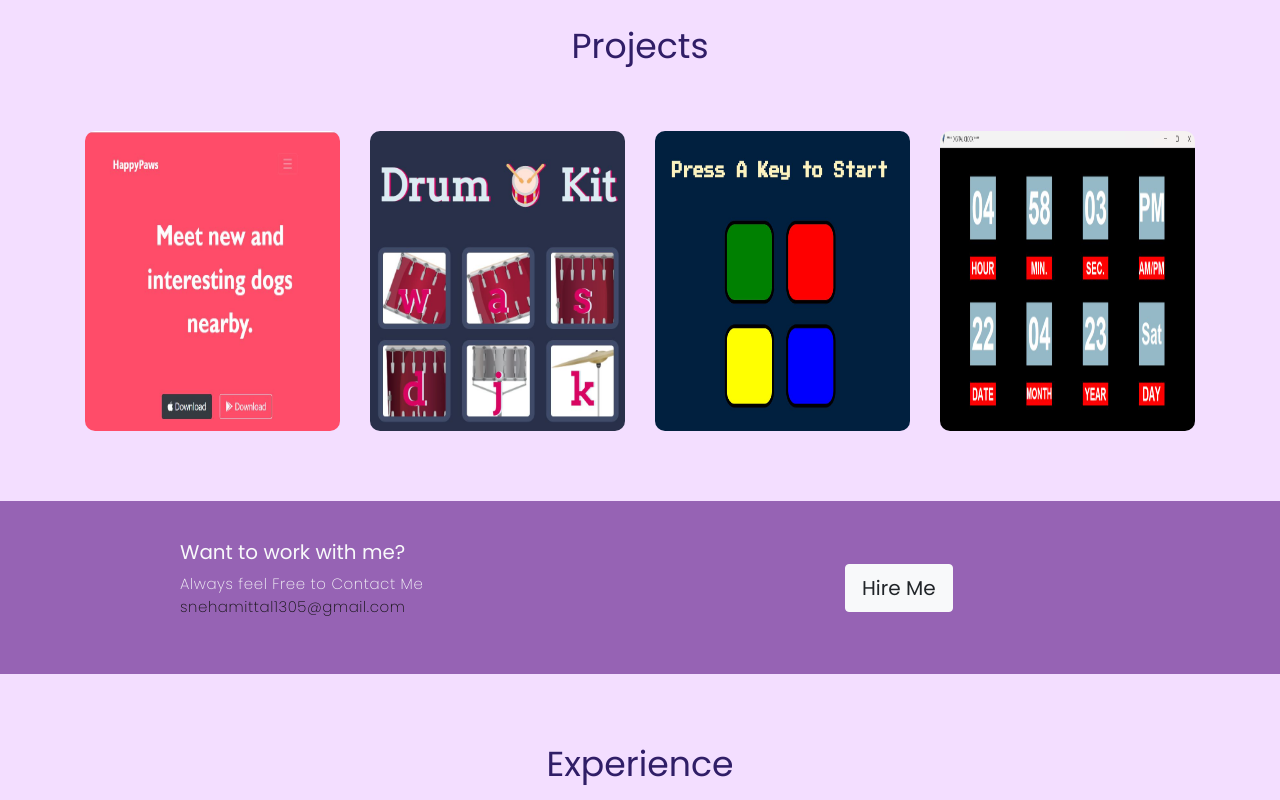
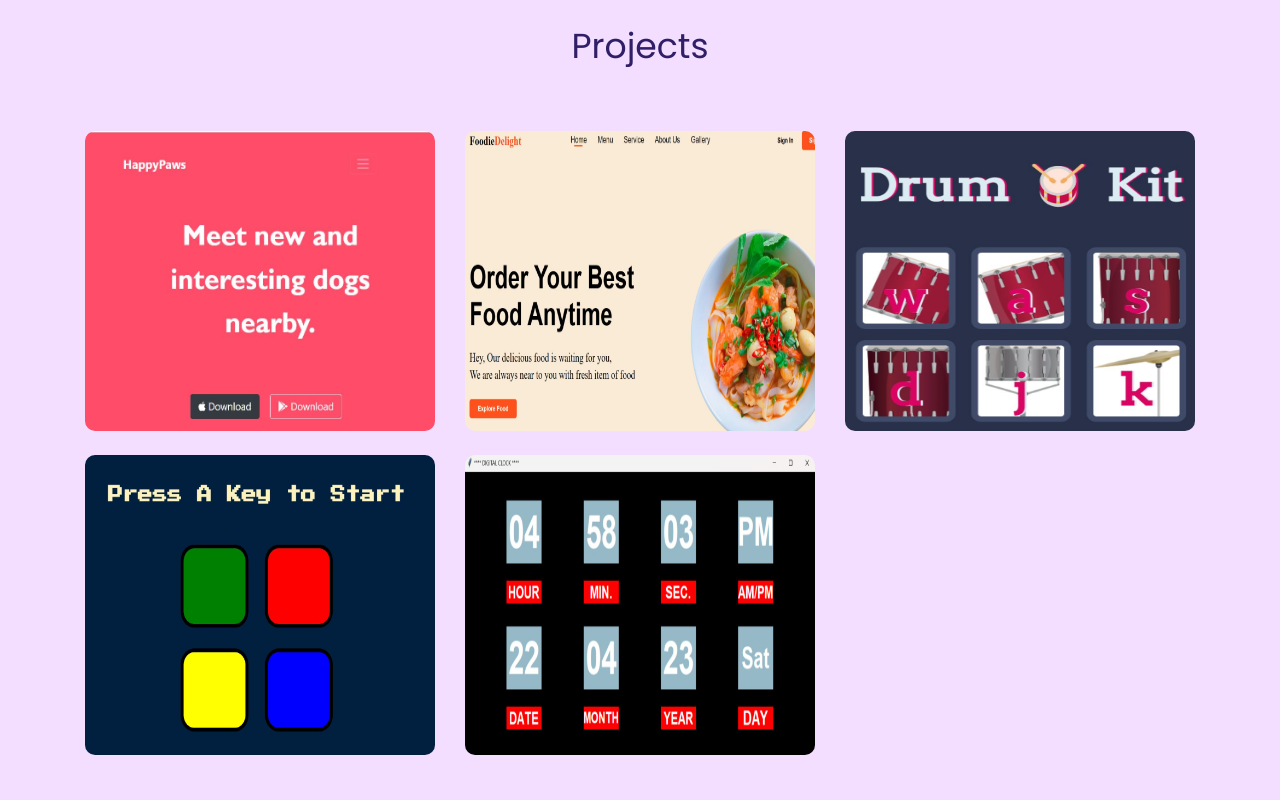
Before and after one commit to Sneha-Mittal88293/Portfolio, a plain HTML site: page portfolio-sneha/index.html in a window 1280 px wide. Shown: the part 2000-2800 px from the top of the page. Drawn offline with Linux system fonts and the light colour scheme.

Commit message:
add a new project

```diff
--- a/portfolio-sneha/index.html
+++ b/portfolio-sneha/index.html
@@ -95,7 +95,7 @@
                         organization”.
 
                     </p>
-                    <a href="https://drive.google.com/file/d/1MKpT0ddqEd2s4uIeL9xVl-oUMqa20kxu/view?usp=share_link" class="btn-rounded btn btn-outline-primary mt-4">Download CV</a>
+                    <a href="https://drive.google.com/file/d/1wf3PDM-_9mkrinThIWhC8n8USMhyMWIw/view?usp=share_link" class="btn-rounded btn btn-outline-primary mt-4">Download CV</a>
                 </div>
             </div><!-- end of about wrapper -->
         </div><!-- end of container -->
@@ -165,7 +165,7 @@
             <h6 class="section-title mb-6">Projects</h6>
             <!-- row -->
             <div class="row">
-                <div class="col-md-3">
+                <div class="col-md-4">
                     <a href="https://sneha-mittal88293.github.io/" class="portfolio-card">
                         <img src="assets/imgs/img2.jpg" class="portfolio-card-img" alt="Download free bootstrap 4 landing page, free boootstrap 4 templates, Download free bootstrap 4.1 landing page, free boootstrap 4.1.1 templates, meyawo Landing page"height="300px" width="30px">
                         <span class="portfolio-card-overlay">
@@ -176,7 +176,18 @@
                         </span>
                     </a>
                 </div>
-                <div class="col-md-3">
+                <div class="col-md-4">
+                    <a href="https://foodie-delight.vercel.app/" class="portfolio-card">
+                        <img src="assets/imgs/img5.jpg" class="portfolio-card-img" alt="Download free bootstrap 4 landing page, free boootstrap 4 templates, Download free bootstrap 4.1 landing page, free boootstrap 4.1.1 templates, meyawo Landing page"height="300px" width="30px">
+                        <span class="portfolio-card-overlay">
+                            <span class="portfolio-card-caption">
+                                <h4>Foodie Delight</h5>
+                                <p class="font-weight-normal">HTML5 and CSS3</p>
+                            </span>
+                        </span>
+                    </a>
+                </div>
+                <div class="col-md-4">
                     <a href="https://sneha-mittal88293.github.io/Drum/Drum%20Kit%20Starting%20Files/" class="portfolio-card">
                         <img class="portfolio-card-img" src="assets/imgs/img3.jpg" class="img-responsive rounded" alt="Download free bootstrap 4 landing page, free boootstrap 4 templates, Download free bootstrap 4.1 landing page, free boootstrap 4.1.1 templates, meyawo Landing page" height="300px" width="30px">
                         <span class="portfolio-card-overlay">
@@ -187,7 +198,10 @@
                         </span>
                     </a>
                 </div>
-                <div class="col-md-3">
+            </div><!-- end of row -->
+            <br>
+            <div class="row">
+                <div class="col-md-4">
                     <a href="https://sneha-mittal88293.github.io/Simon-Game/" class="portfolio-card">
                         <img class="portfolio-card-img" src="assets/imgs/img4.jpg" class="img-responsive rounded" alt="Download free bootstrap 4 landing page, free boootstrap 4 templates, Download free bootstrap 4.1 landing page, free boootstrap 4.1.1 templates, meyawo Landing page"height="300px" width="30px">
                         <span class="portfolio-card-overlay">
@@ -198,9 +212,7 @@
                         </span>
                     </a>
                 </div>
-
-
-                    <div class="col-md-3">
+                <div class="col-md-4">
                     <a href="https://github.com/Sneha-Mittal88293/digital-clock" class="portfolio-card">
                         <img src="assets/imgs/img1.jpg" class="portfolio-card-img" alt="Download free bootstrap 4 landing page, free boootstrap 4 templates, Download free bootstrap 4.1 landing page, free boootstrap 4.1.1 templates, meyawo Landing page"height="300px" width="30px">
                         <span class="portfolio-card-overlay">
@@ -211,7 +223,7 @@
                         </span>
                     </a>
                 </div>
-            </div><!-- end of row -->
+            </div>
         </div><!-- end of container -->
     </section> <!-- end of portfolio section -->
 
```
Also changed, not shown: portfolio-sneha/assets/imgs/img5.jpg (added). Lines whose indentation alone changed are shown as unchanged.
